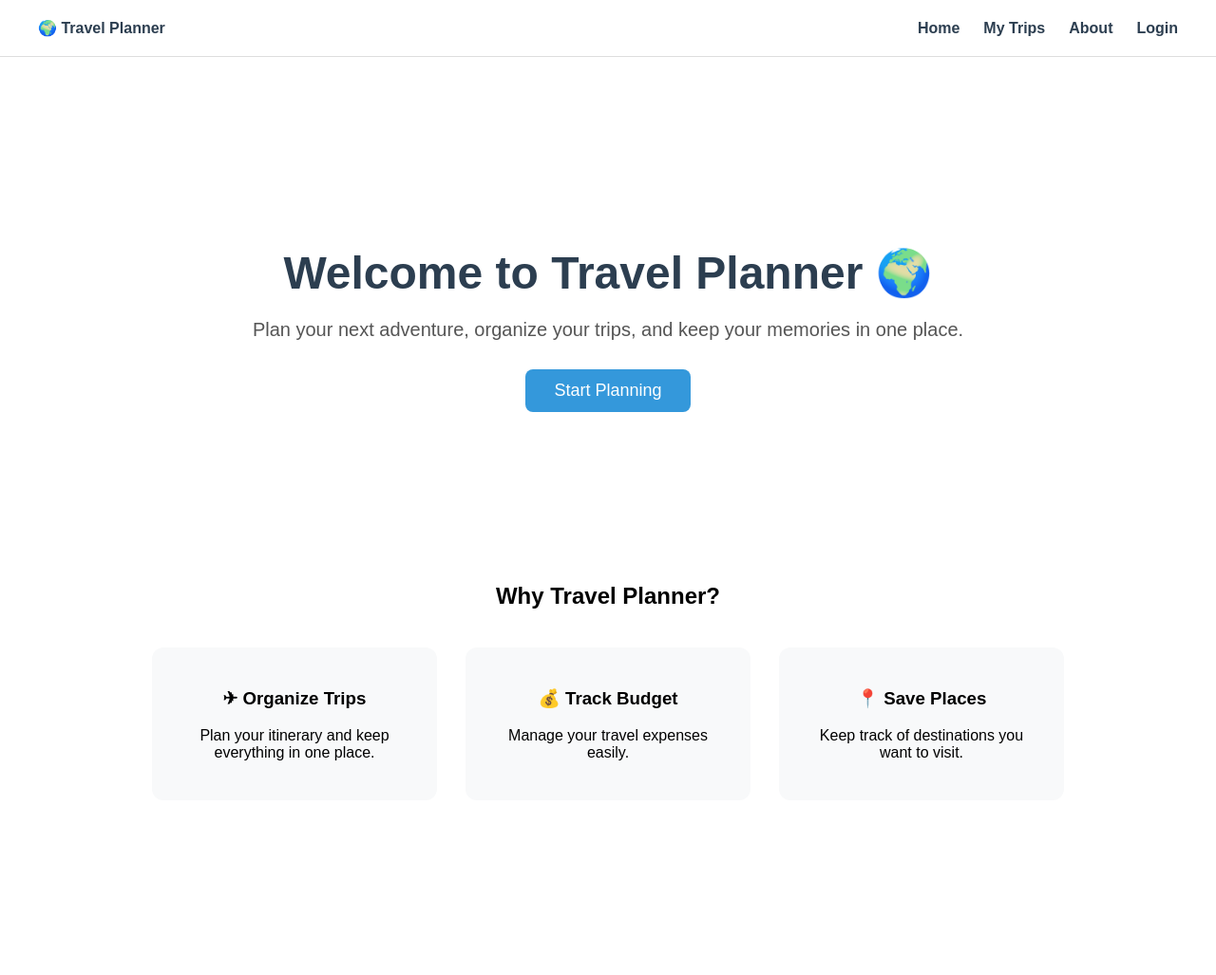
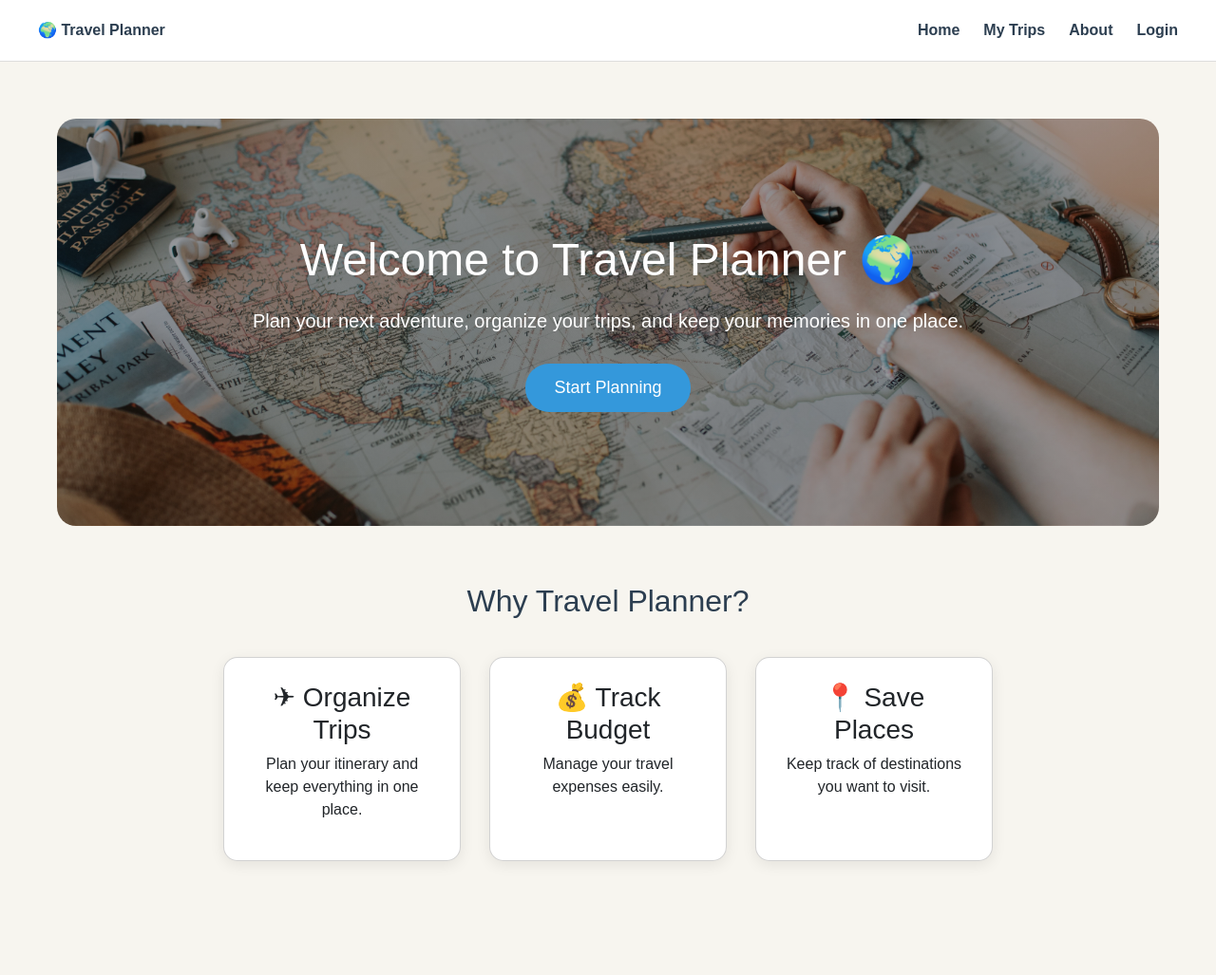
Before and after one commit to narminaliyeva484/travel-planner, a Flask app: page / in a window 1280 px wide. Shown: the whole page at 95% size. Before the commit the page ends 801 px from the top, so only its background shows below. Run offline with Flask 3, Linux system fonts and the light colour scheme.

Commit message:
Improve travel planner design and add hero image

```diff
--- a/static/styles.css
+++ b/static/styles.css
@@ -1,13 +1,21 @@
-body{
-    font-family: Arial, sans-serif;
+body {
+    font-family: "Arial", sans-serif;
     margin: 0;
-}
-
-h1{
+    background-color: #f7f5ef;
     color: #2c3e50;
 }
 
-nav{
+
+/* Headings */
+
+h1 {
+    color: #1f3c5b;
+}
+
+
+/* Navigation */
+
+nav {
     display: flex;
     justify-content: space-between;
     align-items: center;
@@ -19,52 +27,88 @@ nav{
     border-bottom: 1px solid #ddd;
 }
 
-nav div{
+nav div {
     display: flex;
     gap: 25px;
 }
 
-
-nav a{
+nav a {
     text-decoration: none;
     color: #2c3e50;
     font-weight: bold;
+    transition: color 0.3s ease;
 }
 
-main{
+nav a:hover {
+    color: #3498db;
+}
+
+
+/* Main content */
+
+main {
     padding: 60px;
 }
 
-.hero{
+
+/* Homepage hero */
+
+.hero {
     text-align: center;
-    padding: 100px 20px;
+    padding: 120px 20px;
+
+    background-image: linear-gradient(
+        rgba(0,0,0,0.35),
+        rgba(0,0,0,0.35)
+    ),
+    url("/static/images/travel.jpg");
+
+    background-size: cover;
+    background-position: center;
+
+    color: white;
+
+    border-radius: 20px;
 }
 
-.hero h1{
+.hero h1 {
     font-size: 48px;
     margin-bottom: 20px;
+    color: white;
 }
 
-.hero p{
+.hero p {
     font-size: 20px;
-    color: #555;
+    color: white;
     margin-bottom: 30px;
 }
+
+
+/* Buttons */
 
 .button {
     display: inline-block;
     padding: 12px 30px;
     font-size: 18px;
-    border-radius: 8px;
+    border-radius: 25px;
     background-color: #3498db;
     color: white;
     text-decoration: none;
+    transition: transform 0.2s ease;
 }
+
+.button:hover {
+    transform: translateY(-3px);
+}
+
+
+/* Feature section */
 
 .features {
     text-align: center;
     padding: 60px 20px;
 }
+
 
 .cards {
     display: flex;
@@ -73,17 +117,50 @@ main{
     margin-top: 40px;
 }
 
+
 .card {
     width: 250px;
     padding: 25px;
-    border-radius: 12px;
-    background-color: #f8f9fa;
+    border-radius: 15px;
+    background-color: white;
+
+    box-shadow: 0 4px 15px rgba(0,0,0,0.08);
+
+    transition: transform 0.3s ease;
 }
 
+.card:hover {
+    transform: translateY(-5px);
+}
+
+
+/* Trip cards */
+
 .trip-card {
-    border: 1px solid #ddd;
-    border-radius: 10px;
-    padding: 20px;
+    border: none;
+    border-radius: 15px;
+
+    padding: 25px;
+
     margin-top: 20px;
+
     max-width: 400px;
+
+    background-color: white;
+
+    box-shadow: 0 4px 15px rgba(0,0,0,0.08);
+
+    transition: transform 0.3s ease;
 }
+
+.trip-card:hover {
+    transform: translateY(-5px);
+}
+
+
+/* Page titles */
+
+.page-title {
+    font-weight: bold;
+    letter-spacing: 1px;
+}
--- a/templates/layout.html
+++ b/templates/layout.html
@@ -3,6 +3,8 @@
 
 <head>
     <title>{% block title %}Travel Planner{% endblock %}</title>
+    <link href="https://cdn.jsdelivr.net/npm/bootstrap@5.3.3/dist/css/bootstrap.min.css"
+      rel="stylesheet">
     <link rel="stylesheet" href="/static/styles.css">
 </head>
 
```
Also changed, not shown: templates/trips.html (+16 -3 lines), static/images/travel.jpg (added).
